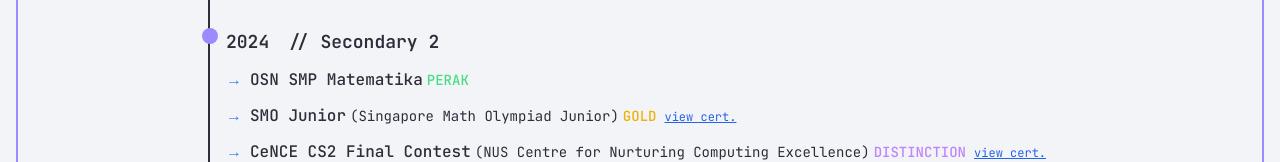
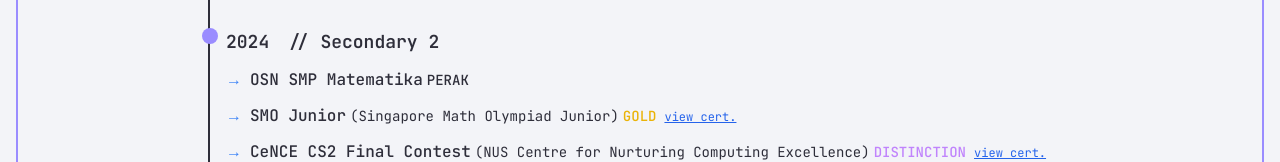
Before and after one commit to dzuizz/my-app, a Next.js app: page / in a window 1280 px wide. Shown: the part 506-668 px from the top of the page. Built offline with nearby package versions, Linux system fonts and the light colour scheme.

Commit message:
+ Changed Achievements award colours

```diff
--- a/app/components/Achievements.tsx
+++ b/app/components/Achievements.tsx
@@ -57,10 +57,10 @@ function getAwardColor(award: string) {
   if (lowerAward.includes('gold') || lowerAward.includes('first') || lowerAward.includes('champion')) {
     return 'text-yellow-500';
   }
-  if (lowerAward.includes('silver') || lowerAward.includes('second')) {
+  if (lowerAward.includes('silver') || lowerAward.includes('perak') || lowerAward.includes('second')) {
     return 'text-gray-400';
   }
-  if (lowerAward.includes('bronze') || lowerAward.includes('third')) {
+  if (lowerAward.includes('bronze') || lowerAward.includes('honourable mention') || lowerAward.includes('third')) {
     return 'text-orange-600';
   }
   if (lowerAward.includes('distinction') || lowerAward.includes('platinum')) {
```
